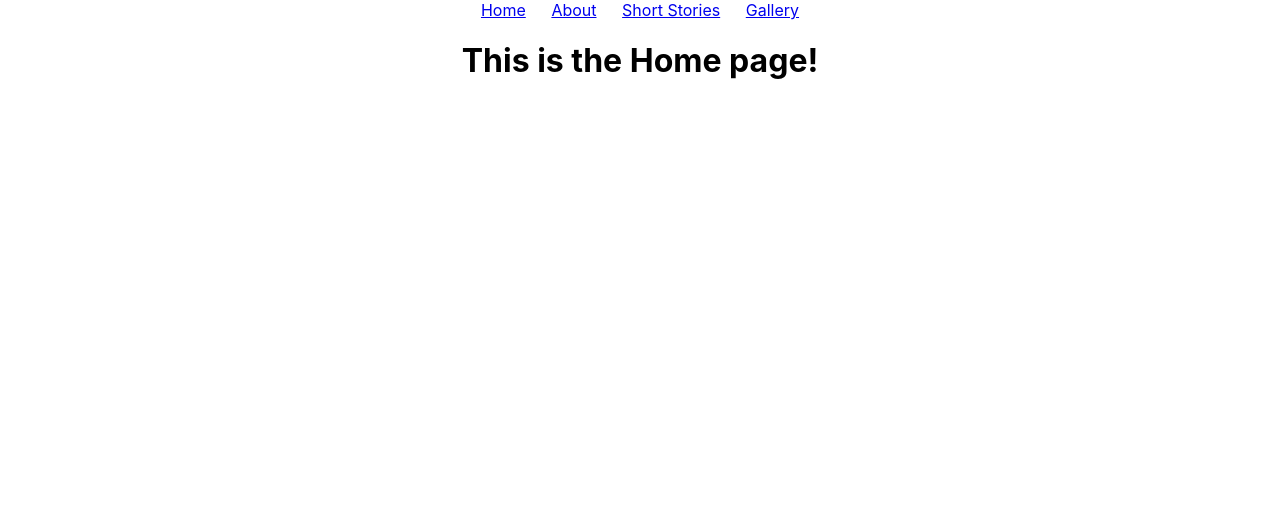
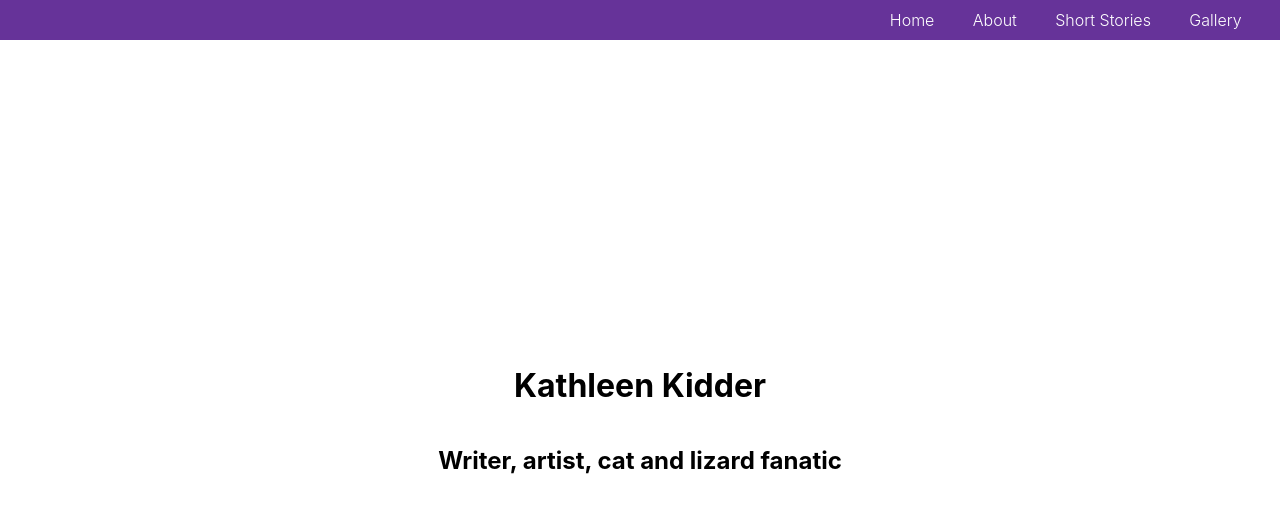
Before and after one commit to lyndsiWilliams/kathleen-kidder, a React (Create React App) app in the folder client/: page / in a window 1280 px wide. Shown: the top 512 px of the page. Built offline with nearby package versions, Linux system fonts and the light colour scheme.

Commit message:
Added some basic styling

```diff
--- a/client/src/components/About.js
+++ b/client/src/components/About.js
@@ -1,6 +1,8 @@
 const About = () => {
   return (
-    <h1>This is the About page!</h1>
+    <div className="about">
+      <h1>This is the About page!</h1>
+    </div>
   );
 };
 
--- a/client/src/components/Gallery.js
+++ b/client/src/components/Gallery.js
@@ -1,6 +1,8 @@
 const Gallery = () => {
   return (
-    <h1>This is the Gallery page!</h1>
+    <div className="gallery">
+      <h1>This is the Gallery page!</h1>
+    </div>
   );
 };
 
--- a/client/src/components/Home.js
+++ b/client/src/components/Home.js
@@ -1,7 +1,10 @@
 const Home = () => {
-    return (
-        <h1>This is the Home page!</h1>
-    );
+  return (
+    <div className="home">
+      <h1>Kathleen Kidder</h1>
+      <h2>Writer, artist, cat and lizard fanatic</h2>
+    </div>
+  );
 };
 
 export default Home;
--- a/client/src/components/ShortStories.js
+++ b/client/src/components/ShortStories.js
@@ -1,6 +1,8 @@
 const ShortStories = () => {
   return (
-    <h1>This is the Short Stories page!</h1>
+    <div className="short-stories">
+      <h1>This is the Short Stories page!</h1>
+    </div>
   );
 };
 
--- a/client/src/styles/_about.scss
+++ b/client/src/styles/_about.scss
@@ -0,0 +1,3 @@
+.about {
+  @include fullScreenCentered(row);
+}
--- a/client/src/styles/_gallery.scss
+++ b/client/src/styles/_gallery.scss
@@ -0,0 +1,3 @@
+.gallery {
+  @include fullScreenCentered(row);
+}
--- a/client/src/styles/_home.scss
+++ b/client/src/styles/_home.scss
@@ -0,0 +1,3 @@
+.home {
+  @include fullScreenCentered(column);
+}
--- a/client/src/styles/_navBar.scss
+++ b/client/src/styles/_navBar.scss
@@ -1,19 +1,13 @@
-@mixin flexCenter($direction) {
-  // height: 100vh;
+.nav-bar {
   display: flex;
-  justify-content: center;
+  justify-content: flex-end;
   align-items: center;
-  flex-direction: $direction;
-}
-
-
-.nav-bar {
-  @include flexCenter(row);
-  // background-color: $bestPurple;
+  background-color: $bestPurple;
+  font-weight: 300;
+  height: 5vh;
   a {
-    margin-right: 2%;
-    &:last-child {
-      margin-right: 0;
-    }
+    color: white;
+    text-decoration: none;
+    padding-right: 3%;
   }
 }
--- a/client/src/styles/_shortStories.scss
+++ b/client/src/styles/_shortStories.scss
@@ -0,0 +1,3 @@
+.short-stories {
+  @include fullScreenCentered(row);
+}
--- a/client/src/styles/styles.css
+++ b/client/src/styles/styles.css
@@ -1,4 +1,43 @@
 .nav-bar {
+  display: -webkit-box;
+  display: -ms-flexbox;
+  display: flex;
+  -webkit-box-pack: end;
+      -ms-flex-pack: end;
+          justify-content: flex-end;
+  -webkit-box-align: center;
+      -ms-flex-align: center;
+          align-items: center;
+  background-color: rebeccapurple;
+  font-weight: 300;
+  height: 5vh;
+}
+
+.nav-bar a {
+  color: white;
+  text-decoration: none;
+  padding-right: 3%;
+}
+
+.home {
+  height: 95vh;
+  display: -webkit-box;
+  display: -ms-flexbox;
+  display: flex;
+  -webkit-box-pack: center;
+      -ms-flex-pack: center;
+          justify-content: center;
+  -webkit-box-align: center;
+      -ms-flex-align: center;
+          align-items: center;
+  -webkit-box-orient: vertical;
+  -webkit-box-direction: normal;
+      -ms-flex-direction: column;
+          flex-direction: column;
+}
+
+.about {
+  height: 95vh;
   display: -webkit-box;
   display: -ms-flexbox;
   display: flex;
@@ -14,11 +53,37 @@
           flex-direction: row;
 }
 
-.nav-bar a {
-  margin-right: 2%;
+.gallery {
+  height: 95vh;
+  display: -webkit-box;
+  display: -ms-flexbox;
+  display: flex;
+  -webkit-box-pack: center;
+      -ms-flex-pack: center;
+          justify-content: center;
+  -webkit-box-align: center;
+      -ms-flex-align: center;
+          align-items: center;
+  -webkit-box-orient: horizontal;
+  -webkit-box-direction: normal;
+      -ms-flex-direction: row;
+          flex-direction: row;
 }
 
-.nav-bar a:last-child {
-  margin-right: 0;
+.short-stories {
+  height: 95vh;
+  display: -webkit-box;
+  display: -ms-flexbox;
+  display: flex;
+  -webkit-box-pack: center;
+      -ms-flex-pack: center;
+          justify-content: center;
+  -webkit-box-align: center;
+      -ms-flex-align: center;
+          align-items: center;
+  -webkit-box-orient: horizontal;
+  -webkit-box-direction: normal;
+      -ms-flex-direction: row;
+          flex-direction: row;
 }
 /*# sourceMappingURL=styles.css.map */
--- a/client/src/styles/styles.scss
+++ b/client/src/styles/styles.scss
@@ -1,4 +1,5 @@
 @import './variables';
+@import './mixins';
 
 @import './navBar';
 @import './home';
```
Also changed, not shown: client/src/styles/_mixins.scss (added, +7 -0 lines), 2 other files (tests, documents, lock files or other folders).
